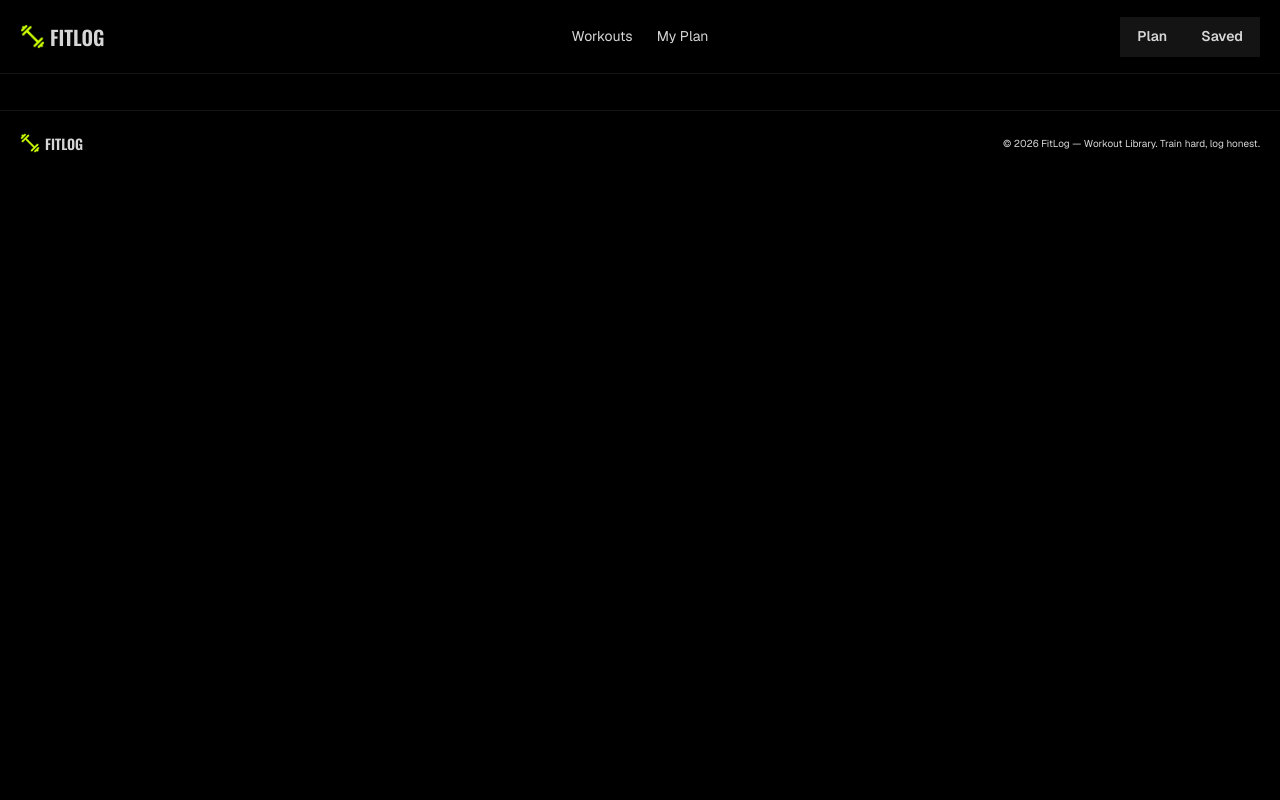
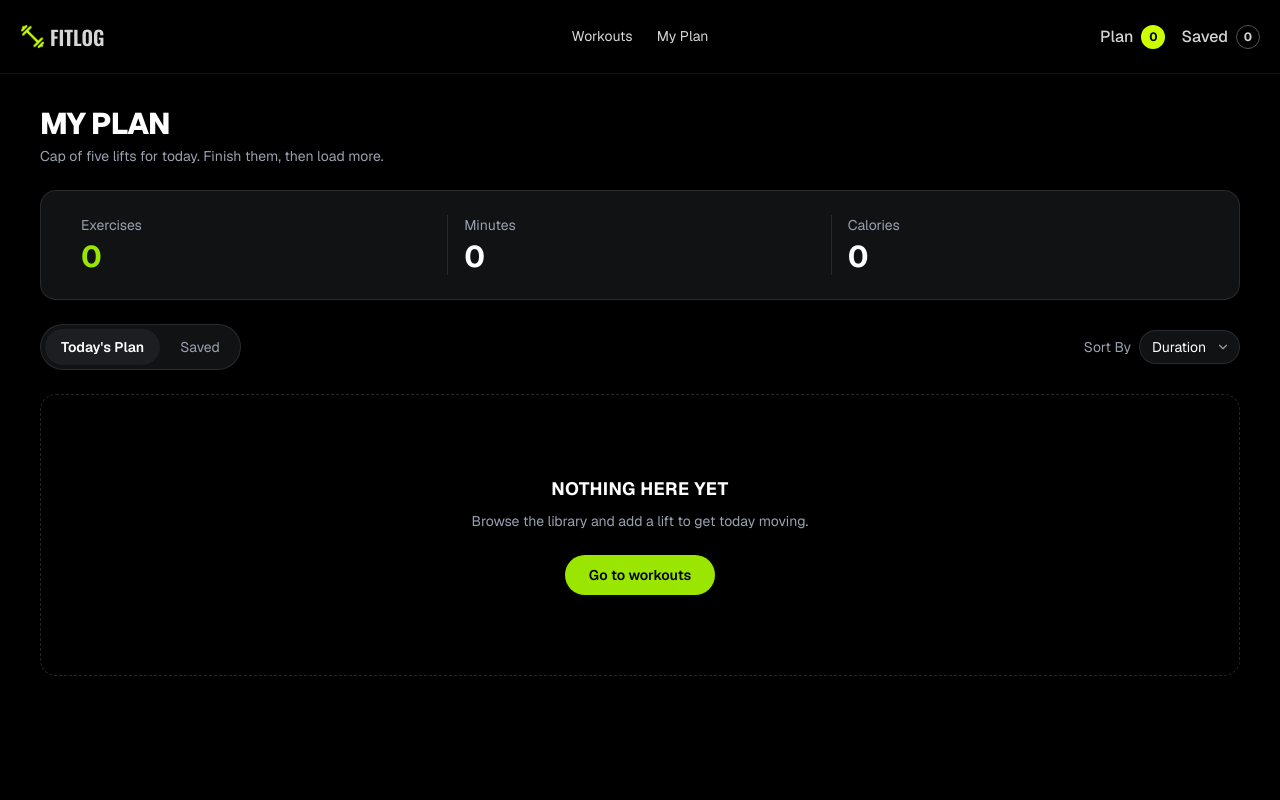
Before and after one commit to SMTAWFIQ/B14-A6-Fit-Log, a Next.js app: page /my-plan in a window 1280 px wide. Shown: the top 800 px of the page. Built offline with nearby package versions, Linux system fonts and the light colour scheme.

Commit message:
designed my-plan page

```diff
--- a/src/Components/Navbar.jsx
+++ b/src/Components/Navbar/Navbar.jsx
@@ -1,9 +1,13 @@
 import Image from "next/image";
 import Link from "next/link";
-import React from "react";
-import logo from "../../assets/logo.png";
+
+import logo from "../../../assets/logo.png";
+
+import PlanButton from "./PlanButton";
+import SaveButton from "./SaveButton";
 
 const Navbar = () => {
+
   const links = (
     <>
       <li>
@@ -53,13 +57,9 @@ const Navbar = () => {
       <div className="navbar-center hidden lg:flex">
         <ul className="menu menu-horizontal px-1">{links}</ul>
       </div>
-      <div className="navbar-end">
-        <Link href="/plan" className="btn">
-          Plan
-        </Link>
-        <Link href="/plan" className="btn">
-          Saved
-        </Link>
+      <div className="flex items-center gap-4 navbar-end">
+        <PlanButton></PlanButton>
+        <SaveButton></SaveButton>
       </div>
     </div>
   </nav>
--- /dev/null
+++ b/src/Components/Navbar/PlanButton.jsx
@@ -0,0 +1,18 @@
+"use client";
+import Link from "next/link";
+import React, { useContext } from "react";
+
+import { FitlogContext } from "../../Context/FitlogContext";
+const PlanButton = () => {
+  const { myPlan } = useContext(FitlogContext);
+  return (
+    <Link href="/my-plan" className="flex items-center gap-2">
+      <span className="text-neutral-300 font-medium">Plan</span>
+      <span className="w-6 h-6 flex items-center justify-center bg-custom text-black text-xs font-bold rounded-full">
+        {myPlan.length}
+      </span>
+    </Link>
+  );
+};
+
+export default PlanButton;
--- /dev/null
+++ b/src/Components/Navbar/SaveButton.jsx
@@ -0,0 +1,17 @@
+"use client";
+import Link from "next/link";
+import React, { useContext } from "react";
+import { FitlogContext } from "../../Context/FitlogContext";
+const SaveButton = () => {
+  const { savedWorkout } = useContext(FitlogContext);
+  return (
+    <Link href="/my-plan" className="flex items-center gap-2">
+      <span className="text-neutral-300 font-medium">Saved</span>
+      <span className="w-6 h-6 flex items-center justify-center border border-neutral-600 text-neutral-300 text-xs font-bold rounded-full">
+        {savedWorkout.length}
+      </span>
+    </Link>
+  );
+};
+
+export default SaveButton;
--- a/src/Components/workouDetails/AddToTodaysPlanButton.jsx
+++ b/src/Components/workouDetails/AddToTodaysPlanButton.jsx
@@ -2,6 +2,7 @@
 import { FitlogContext } from "../../Context/FitlogContext";
 import { CalendarPlus } from "lucide-react";
 import React, { useContext } from "react";
+import { toast } from "react-toastify";
 
 const AddToTodaysPlanButton = ({ workout }) => {
   const { myPlan, setMyPlan } = useContext(FitlogContext);
@@ -13,14 +14,14 @@ const AddToTodaysPlanButton = ({ workout }) => {
 
     setMyPlan([...myPlan, workout]);
 
-    alert(`${workout.name} Added to today's plan`);
+    toast.success(`${workout.name} Added to today's plan`);
   };
 
   return (
     <button
       onClick={handleMyPlan}
       disabled={alreadyAdded}
-      className="flex items-center gap-2 bg-custom text-black font-bold px-5 py-3 rounded-full hover:opacity-90 transition disabled:opacity-50 disabled:cursor-not-allowed"
+      className="flex items-center gap-2 bg-custom hover:cursor-pointer text-black font-bold px-5 py-3 rounded-full hover:opacity-90 transition disabled:opacity-50 disabled:cursor-not-allowed"
     >
       <CalendarPlus size={18} />
 
--- a/src/Components/workouDetails/SaveForLaterButton.jsx
+++ b/src/Components/workouDetails/SaveForLaterButton.jsx
@@ -1,30 +1,29 @@
+"use client";
 import { Bookmark } from "lucide-react";
+import { FitlogContext } from "../../Context/FitlogContext";
+import React, { useContext } from "react";
+import { toast } from "react-toastify";
 
 
+const SaveForLaterButton = ({ workout }) => {
+  const { savedWorkout, setSavedWorkout } = useContext(FitlogContext);
 
-"use client";
-import { FitlogContext } from "../../Context/FitlogContext";
+  const alreadyAdded = savedWorkout.find((w) => w.id === workout.id);
 
-import React, { useContext } from "react";
-
-const AddToTodaysPlanButton = ({ workout }) => {
-  const { myPlan, setMyPlan } = useContext(FitlogContext);
-
-  const alreadyAdded = myPlan.find((w) => w.id === workout.id);
-
-  const handleMyPlan = () => {
+  const handleSavedWorkout = () => {
+    console.log("save btn trigerred", workout);
     if (alreadyAdded) return;
 
-    setMyPlan([...myPlan, workout]);
+    setSavedWorkout([...savedWorkout, workout]);
 
-    alert(`${workout.name} Added to today's plan`);
+    toast.success(`${workout.name} Added to Saved Workout`);
   };
 
   return (
     <button
-      onClick={handleMyPlan}
+      onClick={handleSavedWorkout}
       disabled={alreadyAdded}
-      className="flex items-center gap-2 border border-neutral-700 text-white font-bold px-5 py-3 rounded-full hover:border-accent transition"
+      className="flex items-center gap-2 border border-neutral-700 text-white font-bold px-5 py-3 rounded-full hover:border-white hover:cursor-pointer transition disabled:opacity-50 disabled:cursor-not-allowed"
     >
       <Bookmark size={18} />
 
@@ -33,4 +32,4 @@ const AddToTodaysPlanButton = ({ workout }) => {
   );
 };
 
-export default AddToTodaysPlanButton;
+export default SaveForLaterButton;
--- a/src/app/layout.js
+++ b/src/app/layout.js
@@ -2,8 +2,9 @@ import { Geist, Geist_Mono, Oswald, Inter } from "next/font/google";
 import "./globals.css";
 
 import Footer from "../Components/Footer";
-import Navbar from "../Components/Navbar";
+import Navbar from "../Components/Navbar/Navbar";
 import FitlogProvider from "../Context/FitlogContext";
+import { ToastContainer } from "react-toastify";
 
 const geistSans = Geist({
   variable: "--font-geist-sans",
@@ -42,6 +43,7 @@ export default function RootLayout({ children }) {
           <Navbar />
           {children}
           <Footer />
+          <ToastContainer />
         </FitlogProvider>
       </body>
     </html>
--- a/src/app/my-plan/page.jsx
+++ b/src/app/my-plan/page.jsx
@@ -1,16 +1,199 @@
-'use client'
-import { FitlogContext } from '../../Context/FitlogContext';
-import React, { useContext } from 'react';
+"use client";
+import { FitlogContext } from "../../Context/FitlogContext";
+import React, { useContext, useState, useMemo } from "react";
+import Link from "next/link";
+import { Clock, Flame, Star, Check, X, ChevronDown } from "lucide-react";
+import Image from "next/image";
 
 const MyPlanPage = () => {
-    const {myPlan, setMyPlan} = useContext(FitlogContext)
-    console.log(myPlan, "myplan");
+  const { myPlan, setMyPlan, savedWorkout, setSavedWorkout } =
+    useContext(FitlogContext);
 
-    return (
-        <div>
+  const [activeTab, setActiveTab] = useState("today"); // 'today' | 'saved'
+  const [sortBy, setSortBy] = useState("duration");
 
+  const currentList = activeTab === "today" ? myPlan : savedWorkout;
+
+  const sortedList = useMemo(() => {
+    const list = [...currentList];
+    list.sort((a, b) => (a[sortBy] ?? 0) - (b[sortBy] ?? 0));
+    return list;
+  }, [currentList, sortBy]);
+
+  const totalExercises = myPlan.length;
+  const totalMinutes = myPlan.reduce((sum, w) => sum + (w.duration || 0), 0);
+  const totalCalories = myPlan.reduce((sum, w) => sum + (w.calories || 0), 0);
+
+  const handleMarkAsDone = (id) => {
+    setMyPlan((prev) => prev.filter((w) => w.id !== id));
+  };
+
+  const handleRemove = (id) => {
+    if (activeTab === "today") {
+      setMyPlan((prev) => prev.filter((w) => w.id !== id));
+    } else {
+      setSavedWorkout((prev) => prev.filter((w) => w.id !== id));
+    }
+  };
+
+  return (
+    <div className="bg-black min-h-screen text-white px-6 md:px-10 py-8">
+      {/* Header */}
+      <h1 className="text-3xl font-extrabold tracking-tight">MY PLAN</h1>
+      <p className="text-gray-400 text-sm mt-1">
+        Cap of five lifts for today. Finish them, then load more.
+      </p>
+
+      {/* Stats */}
+      <div className="mt-6 bg-[#111214] border border-white/10 rounded-2xl grid grid-cols-3 divide-x divide-white/10 p-6">
+        <div className="px-4">
+          <p className="text-gray-400 text-sm">Exercises</p>
+          <p className="text-3xl font-bold text-lime-400 mt-1">
+            {totalExercises}
+          </p>
         </div>
-    );
+        <div className="px-4">
+          <p className="text-gray-400 text-sm">Minutes</p>
+          <p className="text-3xl font-bold text-white mt-1">{totalMinutes}</p>
+        </div>
+        <div className="px-4">
+          <p className="text-gray-400 text-sm">Calories</p>
+          <p className="text-3xl font-bold text-white mt-1">{totalCalories}</p>
+        </div>
+      </div>
+
+      {/* Tabs + Sort */}
+      <div className="mt-6 flex items-center justify-between flex-wrap gap-3">
+        <div className="bg-[#111214] border border-white/10 rounded-full p-1 flex gap-1">
+          <button
+            onClick={() => setActiveTab("today")}
+            className={`px-4 py-2 rounded-full text-sm transition ${
+              activeTab === "today"
+                ? "bg-[#1c1e22] text-white font-semibold"
+                : "text-gray-400"
+            }`}
+          >
+            Today's Plan
+          </button>
+          <button
+            onClick={() => setActiveTab("saved")}
+            className={`px-4 py-2 rounded-full text-sm transition ${
+              activeTab === "saved"
+                ? "bg-[#1c1e22] text-white font-semibold"
+                : "text-gray-400"
+            }`}
+          >
+            Saved
+          </button>
+        </div>
+
+        <div className="flex items-center gap-2 text-sm text-gray-400">
+          <span>Sort By</span>
+          <div className="relative">
+            <select
+              value={sortBy}
+              onChange={(e) => setSortBy(e.target.value)}
+              className="appearance-none bg-[#111214] border border-white/10 text-white text-sm rounded-full pl-3 pr-8 py-1.5 focus:outline-none"
+            >
+              <option value="duration">Duration</option>
+              <option value="calories">Calories</option>
+              <option value="rating">Rating</option>
+            </select>
+            <ChevronDown
+              size={14}
+              className="absolute right-2.5 top-1/2 -translate-y-1/2 pointer-events-none text-gray-400"
+            />
+          </div>
+        </div>
+      </div>
+
+      {/* List / Empty state */}
+      {sortedList.length === 0 ? (
+        <div className="mt-6 border border-dashed border-white/15 rounded-2xl py-20 flex flex-col items-center justify-center text-center">
+          <p className="font-bold text-lg uppercase tracking-wide">
+            Nothing here yet
+          </p>
+          <p className="text-gray-400 text-sm mt-2">
+            Browse the library and add a lift to get today moving.
+          </p>
+          <Link
+            href="/"
+            className="mt-6 px-6 py-2.5 rounded-full bg-lime-400 text-black font-semibold text-sm hover:bg-lime-300 transition"
+          >
+            Go to workouts
+          </Link>
+        </div>
+      ) : (
+        <div className="mt-6 flex flex-col gap-4">
+          {sortedList.map((workout) => (
+            <div
+              key={workout.id}
+              className="bg-[#111214] border border-white/10 rounded-2xl p-4 flex items-center justify-between flex-wrap gap-4"
+            >
+              <div className="flex items-center gap-4">
+                <Image
+                  src={workout.image}
+                  width={40}
+                  height={40}
+                  alt={workout.name}
+                  className="w-16 h-16 rounded-xl object-cover"
+                />
+                <div>
+                  <h3 className="font-bold uppercase text-sm tracking-wide">
+                    {workout.name}
+                  </h3>
+                  <p className="text-gray-400 text-xs mt-0.5">
+                    {workout.category}
+                  </p>
+                  <div className="flex items-center gap-4 mt-2 text-xs text-gray-300">
+                    <span className="flex items-center gap-1">
+                      <Clock size={14} />
+                      {workout.duration} min
+                    </span>
+                    <span className="flex items-center gap-1">
+                      <Flame size={14} className="text-orange-500" />
+                      {workout.calories} kcal
+                    </span>
+                    <span className="flex items-center gap-1">
+                      <Star
+                        size={14}
+                        className="text-yellow-400 fill-yellow-400"
+                      />
+                      {workout.rating}
+                    </span>
+                  </div>
+                </div>
+              </div>
+
+              <div className="flex items-center gap-3">
+                <Link
+                  href={`/workouts/${workout.id}`}
+                  className="px-4 py-2 rounded-full border border-white/20 text-sm font-medium hover:bg-white/5 transition"
+                >
+                  View Details
+                </Link>
+                {activeTab === "today" && (
+                  <button
+                    onClick={() => handleMarkAsDone(workout.id)}
+                    className="px-4 py-2 rounded-full bg-lime-400 text-black text-sm font-semibold flex items-center gap-1 hover:bg-lime-300 transition"
+                  >
+                    <Check size={14} />
+                    Mark as Done
+                  </button>
+                )}
+                <button
+                  onClick={() => handleRemove(workout.id)}
+                  className="text-gray-400 hover:text-white p-1"
+                >
+                  <X size={18} />
+                </button>
+              </div>
+            </div>
+          ))}
+        </div>
+      )}
+    </div>
+  );
 };
 
 export default MyPlanPage;
--- a/src/app/workout/[workoutId]/page.jsx
+++ b/src/app/workout/[workoutId]/page.jsx
@@ -78,7 +78,7 @@ const WorkoutDetailsPage = async ({ params }) => {
         <div className="flex gap-4 mt-8">
           <AddToTodaysPlanButton workout={workout}></AddToTodaysPlanButton>
 
-          <SaveForLaterButton></SaveForLaterButton>
+          <SaveForLaterButton workout={workout}></SaveForLaterButton>
         </div>
       </div>
     </div>
```
